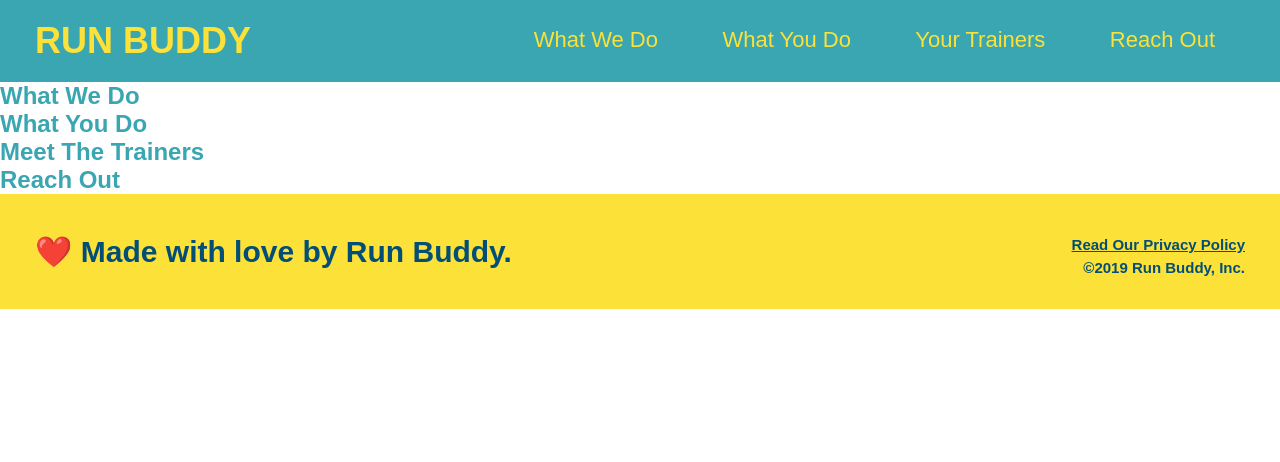
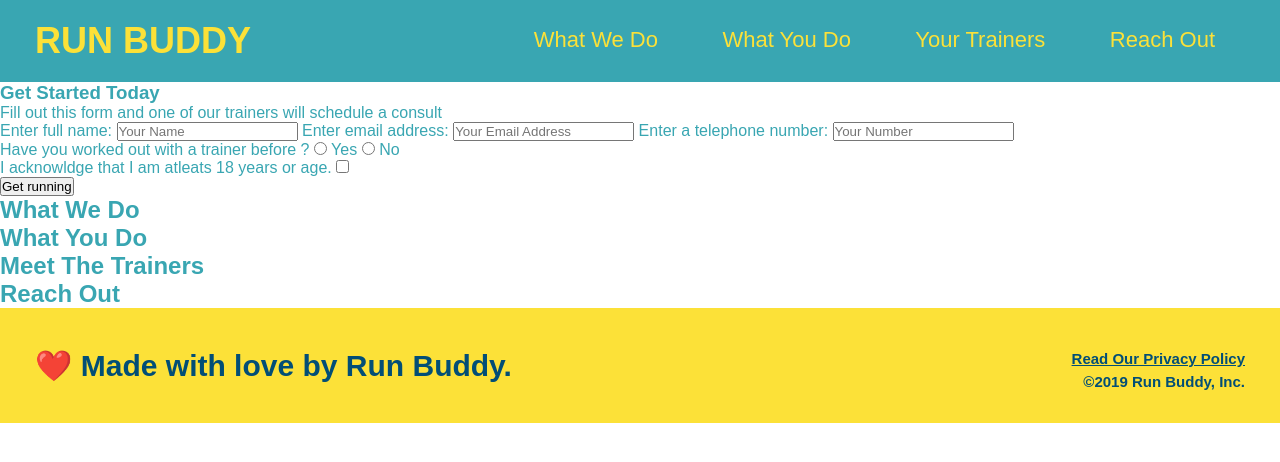
Before and after one commit to LavonJGreen/run-buddy, a plain HTML site: page index.html in a window 1280 px wide. Drawn offline with Linux system fonts and the light colour scheme.

Commit message:
Adding check boxes into html file

```diff
--- a/index.html
+++ b/index.html
@@ -33,7 +33,34 @@
     </header>
     <!--Jumbotron-->
     <section>
-
+        <div>
+            <h3>Get Started Today</h3>
+            <p>Fill out this form and one of our trainers will schedule a consult </p>
+            <form>
+                <label for="name">Enter full name:</label>
+                <input type="text" placeholder="Your Name" name="name" id="name" />
+                <lable for="email">Enter email address:</lable>
+                <input type="email" placeholder="Your Email Address" name"email" id="email"/>
+                <label for="phone">Enter a telephone number:</label>
+                <input type="tel" placeholder="Your Number" name="phone" id="phone"/>
+                <p>
+                    Have you worked out with a trainer before ?
+                    <input type="radio" name="trainer-confirm" id="trainer-yes" />
+                    <label for="trainer-yes">Yes</label>
+                    <input type="radio" name="trainer-confirm" id="trainer-no"/>
+                    <label for="trainer-no">No</label>
+                </p>
+                <p>
+                    <label for="checkbox">
+                        I acknowldge that I am atleats 18 years or age.
+                    </label>
+                    <input type="checkbox" name="age-confirm" id="checkbox"/>
+                </p>
+                <button type="submit">
+                    Get running
+                </button>
+            </form>
+        </div>
     </section>
 
     <!--"What We Do" section-->
```
